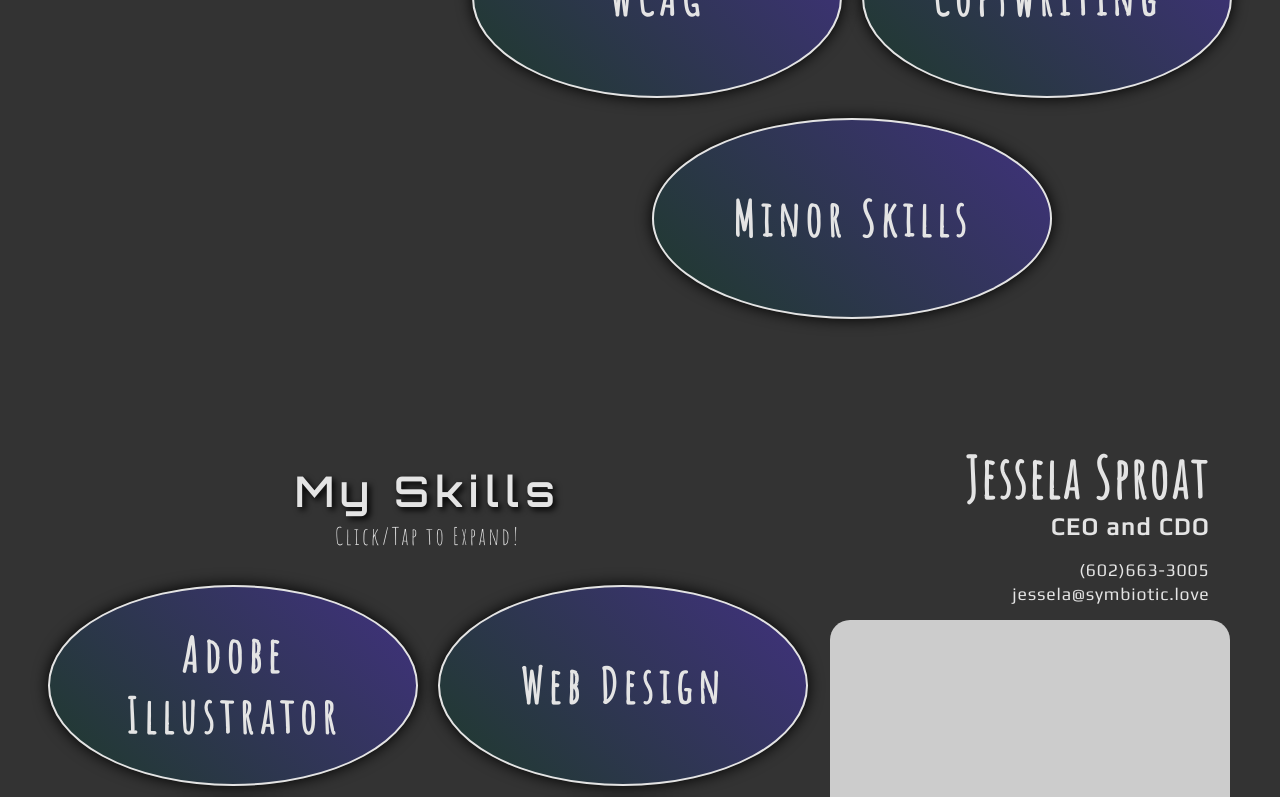
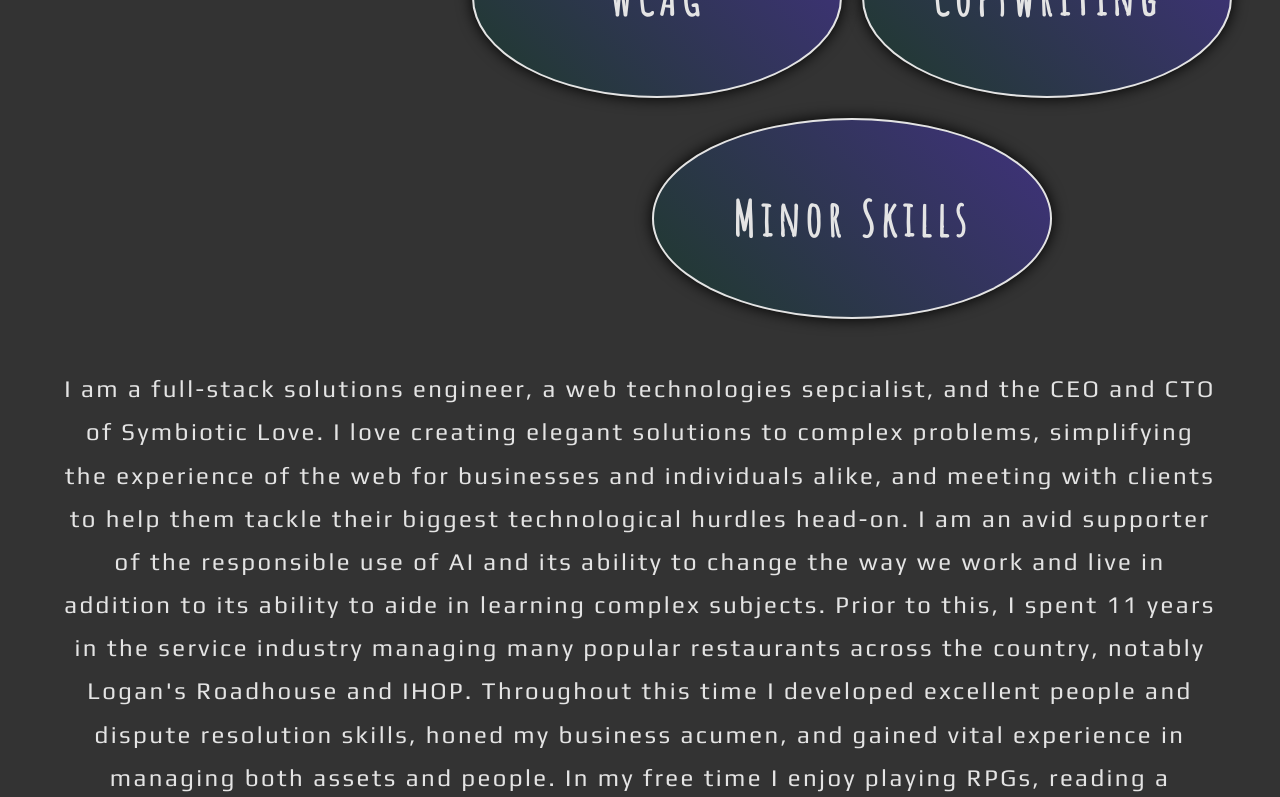
Before and after one commit to SymbioticLove/Homepage, a React (Create React App) app: page /#/About in a window 1280 px wide. Shown: the part 2000-2797 px from the top of the page. Built offline with nearby package versions, Linux system fonts and the light colour scheme; no server answers; a web font is replaced by a local one.

Commit message:
About Section Updates

```diff
--- a/src/components/AboutJessela/AboutJessela.js
+++ b/src/components/AboutJessela/AboutJessela.js
@@ -27,6 +27,9 @@ const AboutJessela = () => {
           <img src="https://placehold.co/400x900" alt="Jessela" />
         </div>
       </div>
+      <p className={`about-paragraph ${theme}`}>
+        {aboutSectionData.section2.aboutMe}
+      </p>
     </div>
   );
 };
--- a/src/components/AboutMatthew/AboutMatthew.js
+++ b/src/components/AboutMatthew/AboutMatthew.js
@@ -27,6 +27,9 @@ const AboutMatthew = () => {
           <SkillsContainer className="matthew-container" />
         </div>
       </div>
+      <p className={`about-paragraph ${theme}`}>
+        {aboutSectionData.section1.aboutMe}
+      </p>
     </div>
   );
 };
--- a/src/components/AboutSection/AboutSection.css
+++ b/src/components/AboutSection/AboutSection.css
@@ -2,7 +2,7 @@
   display: flex;
   align-items: center;
   justify-content: center;
-  margin: 5% 3%;
+  margin: 5% 3% 0;
 }
 
 .image-container {
@@ -41,25 +41,40 @@
   font-family: var(--f3);
   font-size: 3.5rem;
   margin-bottom: 0;
-  letter-spacing: .15rem;
+  letter-spacing: 0.15rem;
 }
 
 .name-and-title h2 {
   font-family: var(--f5);
   font-size: 1.5rem;
   margin-top: 0;
-  letter-spacing: .1rem;
+  letter-spacing: 0.1rem;
 }
 
 .name-and-title p {
   font-size: 1.1rem;
-  margin: .25rem 0 0;
+  margin: 0.25rem 0 0;
   font-family: var(--f5);
-  letter-spacing: .05rem;
+  letter-spacing: 0.05rem;
 }
 
 .name-and-title p:last-child {
   margin-bottom: 1rem;
+}
+
+.about-paragraph {
+  width: 90%;
+  margin: 3% auto 0;
+  text-align: center;
+  color: var(--gray);
+  font-family: var(--f5);
+  font-size: 1.5rem;
+  line-height: 1.8;
+  letter-spacing: 0.15rem;
+}
+
+.about-paragraph.light {
+  color: #333;
 }
 
 @media only screen and (max-width: 1067px) {
--- a/src/data/data.json
+++ b/src/data/data.json
@@ -333,19 +333,21 @@
   "about": {
     "aboutHeader": {
       "title": "Meet our Team",
-      "subtitle": "We are a dedicated husband and wife team devoted to customer satisfaction, as well as avid nature and animal lovers"
+      "subtitle": "We are a dedicated husband and wife team devoted to customer satisfaction as well as avid nature and animal lovers"
     },
     "section1" : {
       "name": "Matthew Ford",
       "title": "CEO and CTO",
       "phone": "(912)438-1768",
-      "email": "matthew@symbiotic.love"
+      "email": "matthew@symbiotic.love",
+      "aboutMe": "I am a full-stack solutions engineer, a web technologies sepcialist, and the CEO and CTO of Symbiotic Love. I love creating elegant solutions to complex problems, simplifying the experience of the web for businesses and individuals alike, and meeting with clients to help them tackle their biggest technological hurdles head-on. I am an avid supporter of the responsible use of AI and its ability to change the way we work and live in addition to its ability to aide in learning complex subjects. Prior to this, I spent 11 years in the service industry managing many popular restaurants across the country, notably Logan's Roadhouse and IHOP. Throughout this time I developed excellent people and dispute resolution skills, honed my business acumen, and gained vital experience in managing both assets and people. In my free time I enjoy playing RPGs, reading a variety of genres, practicing my violin, hiking, and camping. I am originally from Kansas City, Missouri, and recently relocated to Phoenix from Savannah, Georgia."
     },
     "section2" : {
       "name": "Jessela Sproat",
       "title": "CEO and CDO",
       "phone": "(602)663-3005",
-      "email": "jessela@symbiotic.love"
+      "email": "jessela@symbiotic.love",
+      "aboutMe": ""
     },
     "matthewSkills": [
       {
```
